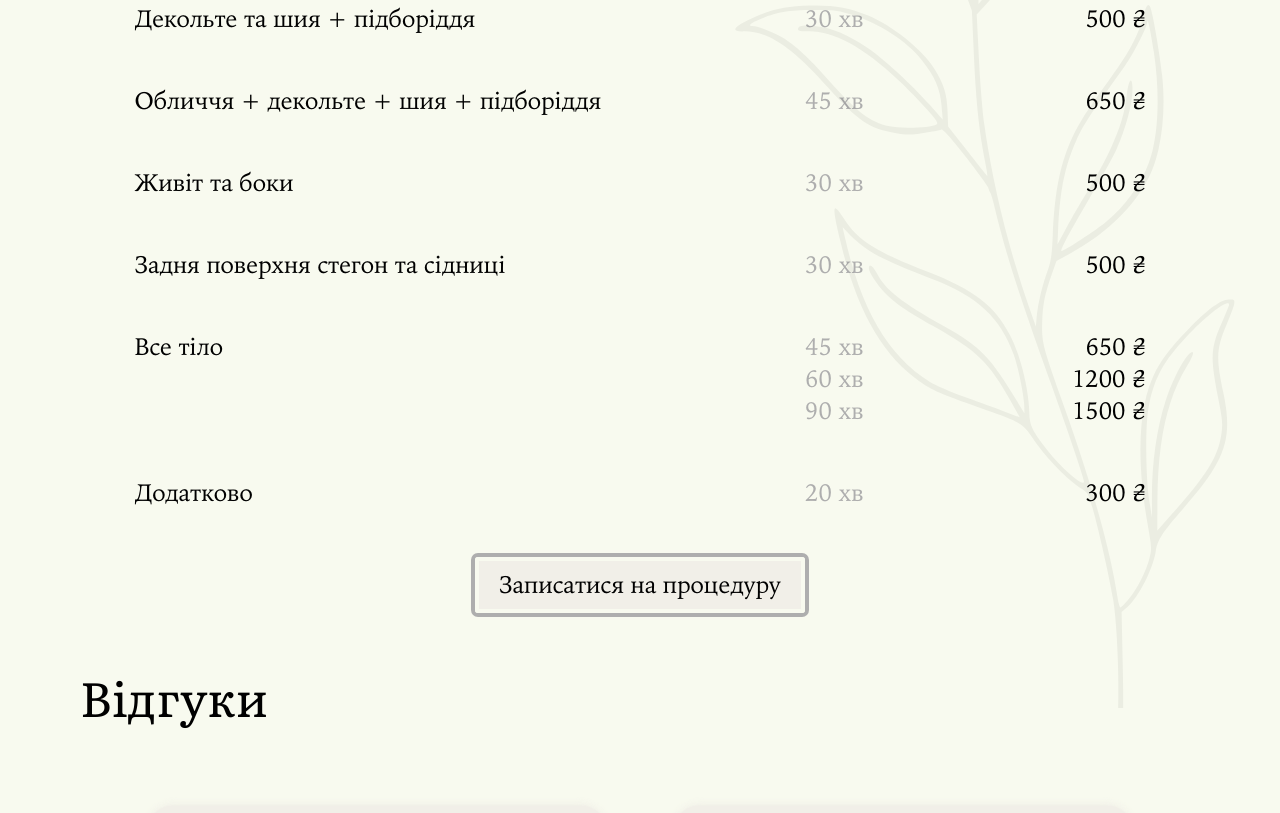
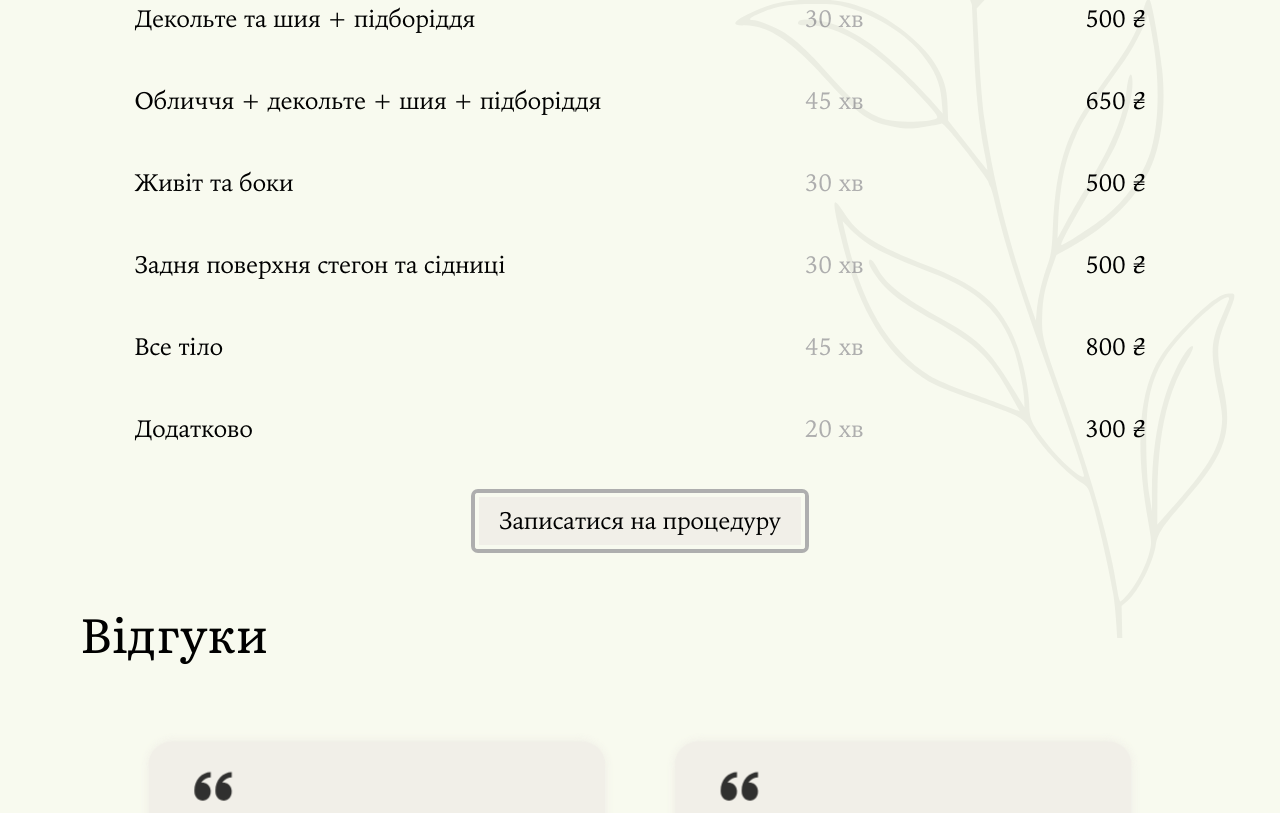
Before and after one commit to Drobashik/marle-studio, a website built with Vite: page src/index.html in a window 1280 px wide. Shown: the part 2155-2968 px from the top of the page. Built offline with nearby package versions, Linux system fonts and the light colour scheme.

Commit message:
change prices

```diff
--- a/src/index.html
+++ b/src/index.html
@@ -251,13 +251,9 @@
         </div>
         <div class="price__column">
           <span>45 хв</span>
-          <span>60 хв</span>
-          <span>90 хв</span>
         </div>
         <div class="price__column">
-          <span>&ensp;&hairsp;650 ₴</span>
-          <span>1200 ₴</span>
-          <span>1500 ₴</span>
+          <span>&ensp;&hairsp;800 ₴</span>
         </div>
       </div>
       <div class="price__row">
```
